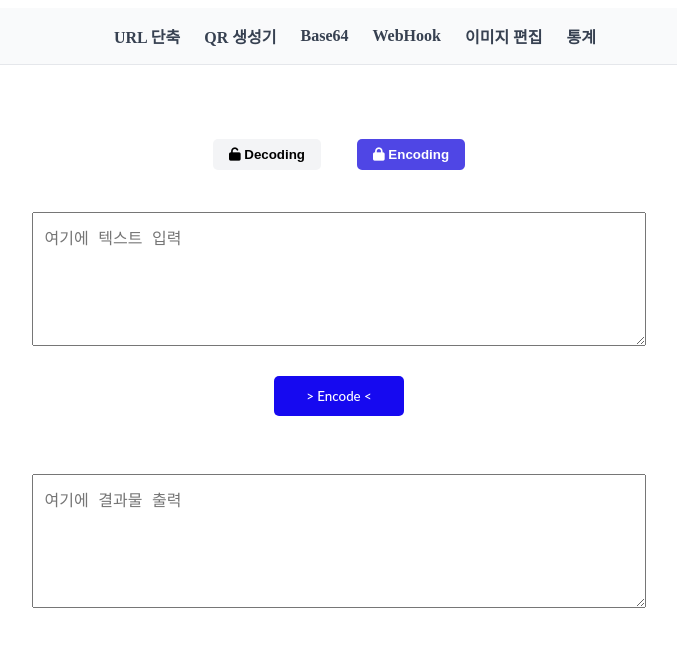
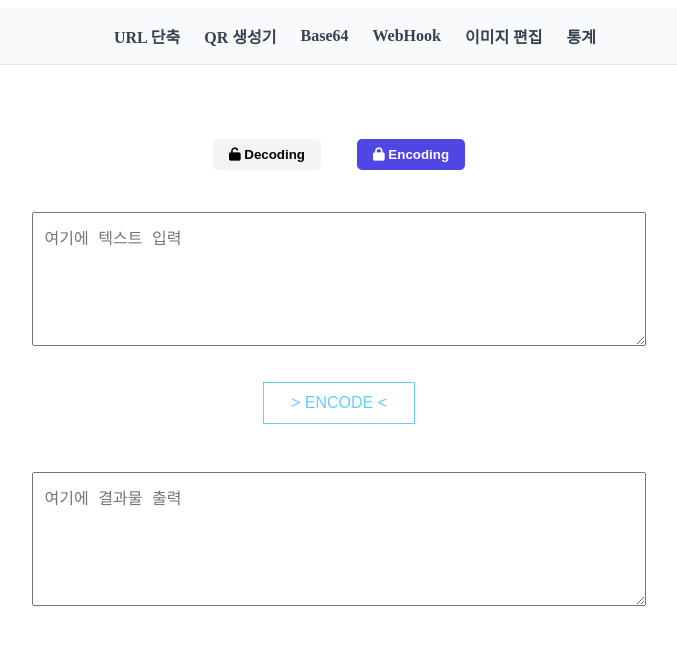
Before and after one commit to MaiBoii/webutilhub, a Vue app in the folder frontend/: page /base64 in a window 1280 px wide. Shown: the top 646 px of the page, without its empty margins (301-978 px from the left). Built offline with nearby package versions, Linux system fonts and the light colour scheme; a web font is replaced by a local one.

Commit message:
feat: hover 버튼 추가

```diff
--- a/frontend/src/components/Base64Tool.vue
+++ b/frontend/src/components/Base64Tool.vue
@@ -9,11 +9,12 @@
         <i class="fa-solid fa-lock"></i>
         Encoding
       </button>
-
     </div>
 
     <textarea v-model="input" placeholder="여기에 텍스트 입력" rows="6" />
-        <button @click="processInput" class="custom-btn btn-10">{{ mode === 'encode' ? '> Encode <' : '> Decode <' }}</button>
+    <a  @click="processInput"  class="btn-1" href="#">{{ mode === 'encode' ? '> Encode <' : '> Decode <' }}</a>
+
+      <!-- <button @click="processInput" class="custom-btn btn-10">{{ mode === 'encode' ? '> Encode <' : '> Decode <' }}</button> -->
 
     <div class="output">
       <textarea readonly :value="output" placeholder="여기에 결과물 출력" rows="6" />
@@ -99,6 +100,40 @@ button {
   cursor: pointer; */
   margin: 10px;
 }
+.btn-1 {
+  color: #66ccff; /* 밝은 색 예시 */
+  position: relative;
+  display: block;
+  overflow: hidden;
+  max-width: 150px;
+  height: 40px;
+  margin: 1rem auto;
+  text-transform: uppercase;
+  border: 1px solid currentColor;
+}
+
+.btn-1:before {
+  content: '';
+  position: absolute;
+  top: 0;
+  right: -50px;
+  bottom: 0;
+  left: 0;
+  border-right: 50px solid transparent;
+  border-bottom: 80px solid #3399cc; /* 어두운 색 예시 */
+  transform: translateX(-100%);
+  z-index: -1;
+  transition: 0.5s ease-in-out;
+}
+
+.btn-1:hover {
+  color: #99ddff; /* hover 시 더 밝은 색 */
+}
+
+.btn-1:hover:before {
+  transform: translateX(0);
+}
+
 
 
 .frame {
@@ -127,37 +162,9 @@ button {
   margin-top: 2rem;
 }
 
-
-/* 10 */
-.btn-10 {
-  background: rgb(22,9,240);
-  color: #fff;
-  border: none;
-  transition: all 0.3s ease;
-  overflow: hidden;
-}
-.btn-10:after {
-  position: absolute;
-  content: " ";
-  top: 0;
-  left: 0;
-  z-index: -1;
-  width: 100%;
-  height: 100%;
-  transition: all 0.3s ease;
-  -webkit-transform: scale(.1);
-  transform: scale(.1);
-}
-.btn-10:hover {
-  color: #fff;
-  border: none;
-  background: transparent;
-}
-.btn-10:hover:after {
-  background: rgb(0,3,255);
-  -webkit-transform: scale(1);
-  transform: scale(1);
+a {
+  text-decoration: none;
+  line-height: 40px;
 }
 
-
 </style>
--- a/frontend/src/components/Navbar.vue
+++ b/frontend/src/components/Navbar.vue
@@ -60,8 +60,8 @@
 
 .site-name {
   font-weight: bold;
-  font-size: 28px; /* 조금 작게 해서 로고와 높이 맞춤 */
-  line-height: 30px; /* 로고 높이에 맞춤 */
+  font-size: 28px;
+  line-height: 30px;
   color: black;
   font-family: 'JalnanGothic';
 }
@@ -70,8 +70,8 @@
   display: flex;
   align-items: center;
   gap: 1.5rem;
-  justify-content: center; /* 항목들을 중앙 정렬 */
-  flex-grow: 1; /* 남는 공간을 모두 차지하여 가운데 정렬되도록 */
+  justify-content: center;
+  flex-grow: 1;
 }
 
 .nav-link {
--- a/frontend/src/components/ShortenForm.vue
+++ b/frontend/src/components/ShortenForm.vue
@@ -1,6 +1,6 @@
 <template>
   <main>
-    <h1>🔗 URL 단축 🔗</h1>
+    <!-- <h1>🔗 URL 단축 🔗</h1> -->
     <form @submit.prevent="shorten">
       <input v-model="originalUrl" type="url" placeholder="원본 URL 입력" required />
       <button type="submit">단축하기</button>
--- a/frontend/src/views/QRgenerator.vue
+++ b/frontend/src/views/QRgenerator.vue
@@ -14,6 +14,25 @@
           <i :class="option.icon"></i> {{ option.label }}
         </div>
       </div>
+
+
+  <form>
+<!--
+    <div class="group">
+      <input type="text" required>
+      <span class="highlight"></span>
+      <span class="bar"></span>
+      <label>Name</label>
+    </div>
+
+    <div class="group">
+      <input type="text" required>
+      <span class="highlight"></span>
+      <span class="bar"></span>
+      <label>Email</label>
+    </div> -->
+
+  </form>
 
       <!-- 입력 폼 부분 -->
       <div class="inputs">
@@ -111,6 +130,39 @@ const downloadDashboard = async () => {
 
 
 <style scoped>
+
+/* LABEL ======================================= */
+label 				 {
+  color:#999;
+  font-size:18px;
+  font-weight:normal;
+  position:absolute;
+  pointer-events:none;
+  left:5px;
+  top:10px;
+  transition:0.2s ease all;
+  -moz-transition:0.2s ease all;
+  -webkit-transition:0.2s ease all;
+}
+
+input 				{
+  font-size:18px;
+  padding:10px 10px 10px 5px;
+  display:block;
+  width:300px;
+  border:none;
+  border-bottom:1px solid #757575;
+}
+input:focus 		{ outline:none; }
+
+/* active state */
+input:focus ~ label, input:valid ~ label 		{
+  top:-20px;
+  font-size:14px;
+  color:#5264AE;
+}
+
+
 main {
   padding: 2rem;
   text-align: center;
@@ -141,6 +193,24 @@ main {
   align-items: center;
   gap: 0.5rem;
   transition: 0.2s;
+}
+
+
+.highlight {
+  position:absolute;
+  height:60%;
+  width:100px;
+  top:25%;
+  left:0;
+  pointer-events:none;
+  opacity:0.5;
+}
+
+/* active state */
+input:focus ~ .highlight {
+  -webkit-animation:inputHighlighter 0.3s ease;
+  -moz-animation:inputHighlighter 0.3s ease;
+  animation:inputHighlighter 0.3s ease;
 }
 
 .type-option.active {
@@ -186,4 +256,17 @@ button {
   width: 40px;
   height: 40px;
 }
+
+@-webkit-keyframes inputHighlighter {
+	from { background:#5264AE; }
+  to 	{ width:0; background:transparent; }
+}
+@-moz-keyframes inputHighlighter {
+	from { background:#5264AE; }
+  to 	{ width:0; background:transparent; }
+}
+@keyframes inputHighlighter {
+	from { background:#5264AE; }
+  to 	{ width:0; background:transparent; }
+}
 </style>
```
